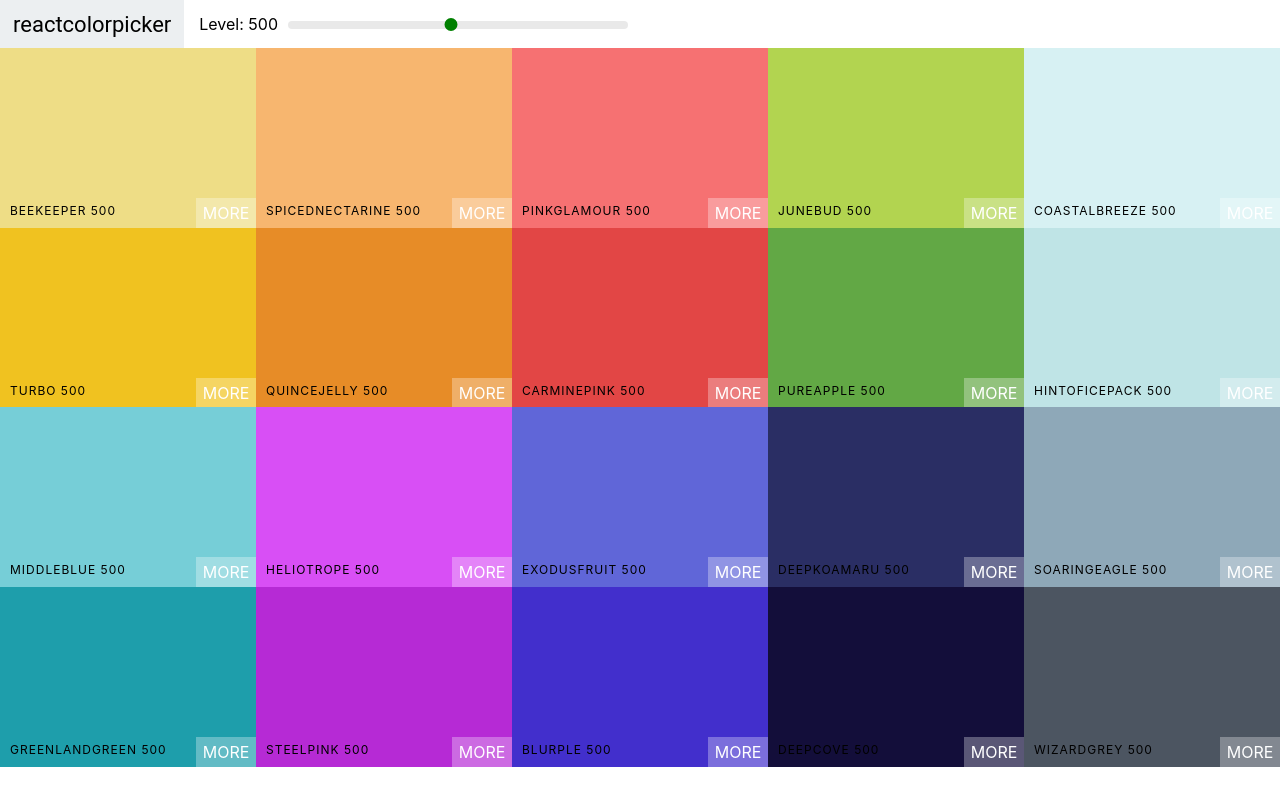
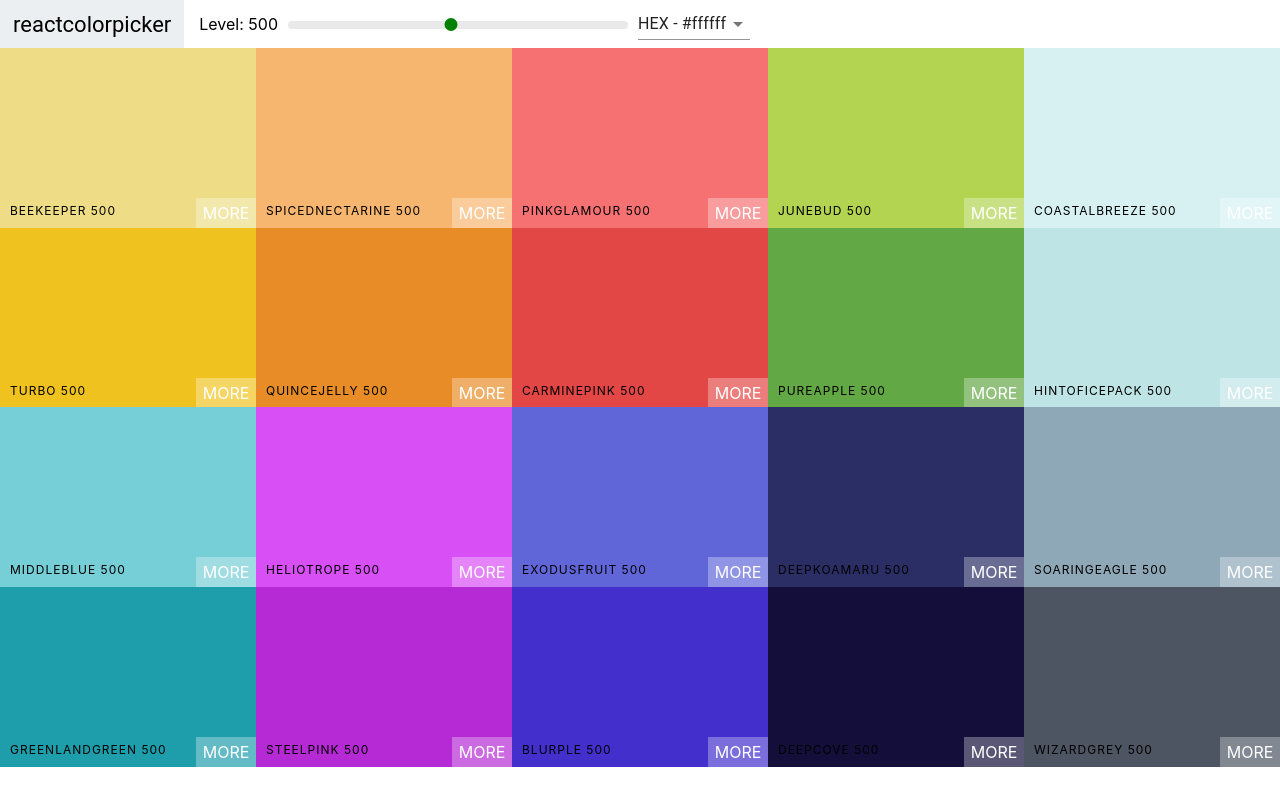
Before and after one commit to vinioo/color-picker, a React (Create React App) app: page / in a window 1280 px wide. Built offline with nearby package versions, Linux system fonts and the light colour scheme.

Commit message:
Add select and materialUi

```diff
--- a/package.json
+++ b/package.json
@@ -3,6 +3,7 @@
   "version": "0.1.0",
   "private": true,
   "dependencies": {
+    "@material-ui/core": "^4.1.1",
     "chroma-js": "^2.0.4",
     "rc-slider": "^8.6.13",
     "react": "^16.8.6",
--- a/src/Navbar.js
+++ b/src/Navbar.js
@@ -1,11 +1,25 @@
 import React, { Component } from 'react';
+import Select from '@material-ui/core/Select';
+import MenuItem from '@material-ui/core/MenuItem';
 import Slider from 'rc-slider';
 import 'rc-slider/assets/index.css';
 import './Navbar.css';
 
 export default class Navbar extends Component {
+    constructor(props) {
+        super(props);
+        this.state = { format: 'hex' };
+        this.handleChange = this.handleChange.bind(this)
+    }
+
+    handleChange(e) {
+        this.setState({ format: e.target.value})
+        this.props.handleChange(e.target.value)
+    }
+
     render() {
         const { level, changeLevel } = this.props;
+        const { format } = this.state;
         return (
             <header className="Navbar">
                 <div className="logo">
@@ -23,6 +37,15 @@
                         />
                     </div>
                 </div>
+                <div className="select-container">
+                    <Select value={format} onChange={this.handleChange}>
+                        <MenuItem value="hex">HEX - #ffffff</MenuItem>
+                        <MenuItem value="rgb">RGB - rgb(255,255,255)</MenuItem>
+                        <MenuItem value="rgba">
+                            RGBA - rgb(255,255,255, 1.0)
+                        </MenuItem>
+                    </Select>
+                </div>
             </header>
         );
     }
--- a/src/Palette.js
+++ b/src/Palette.js
@@ -6,23 +6,27 @@
 export default class Pallete extends Component {
     constructor(props) {
         super(props);
-        this.state = { level: 500 };
+        this.state = { level: 500, format: "hex" };
         this.changeLevel = this.changeLevel.bind(this);
+        this.changeFormat = this.changeFormat.bind(this)
     }
     changeLevel(level) {
         this.setState({
             level
         });
     }
+    changeFormat(val) {
+        this.setState({format: val})
+    }
     render() {
         const { colors } = this.props.palette;
-        const { level } = this.state;
+        const { level,format } = this.state;
         const colorBoxes = colors[level].map(color => (
-            <ColorBox background={color.hex} name={color.name} />
+            <ColorBox background={color[format]} name={color.name} />
         ));
         return (
             <div className="Palette">
-                <Navbar level={level} changeLevel={this.changeLevel} />
+                <Navbar level={level} changeLevel={this.changeLevel} handleChange={this.changeFormat}/>
                 <div className="Palette-colors">{colorBoxes}</div>
                 {/* Footer */}
             </div>
--- a/src/colorHelpers.js
+++ b/src/colorHelpers.js
@@ -20,7 +20,7 @@
                 id: color.name.toLowerCase().replace(/ /g, '-'),
                 hex: scale[i],
                 rgb: chroma(scale[i]).css(),
-                rgba: chroma(scale[i]).css().replace("rgba","rgba").replace(")", "1.0")
+                rgba: chroma(scale[i]).css().replace("rgb","rgba").replace(")", "1.0")
             });
         }
     }
```
Also changed, not shown: 1 other file (tests, documents, lock files or other folders).
